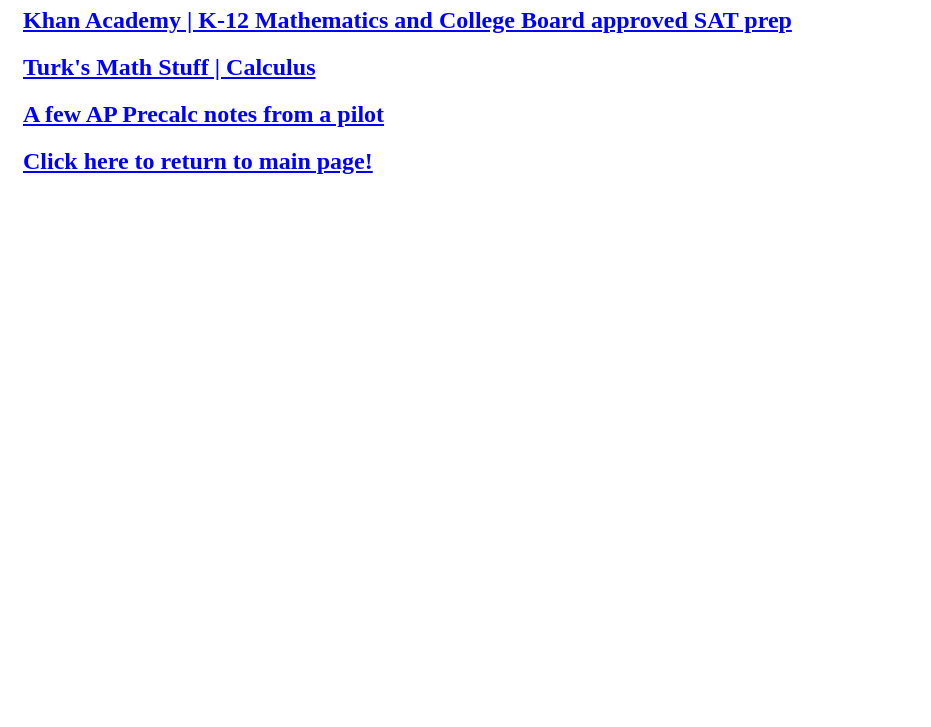
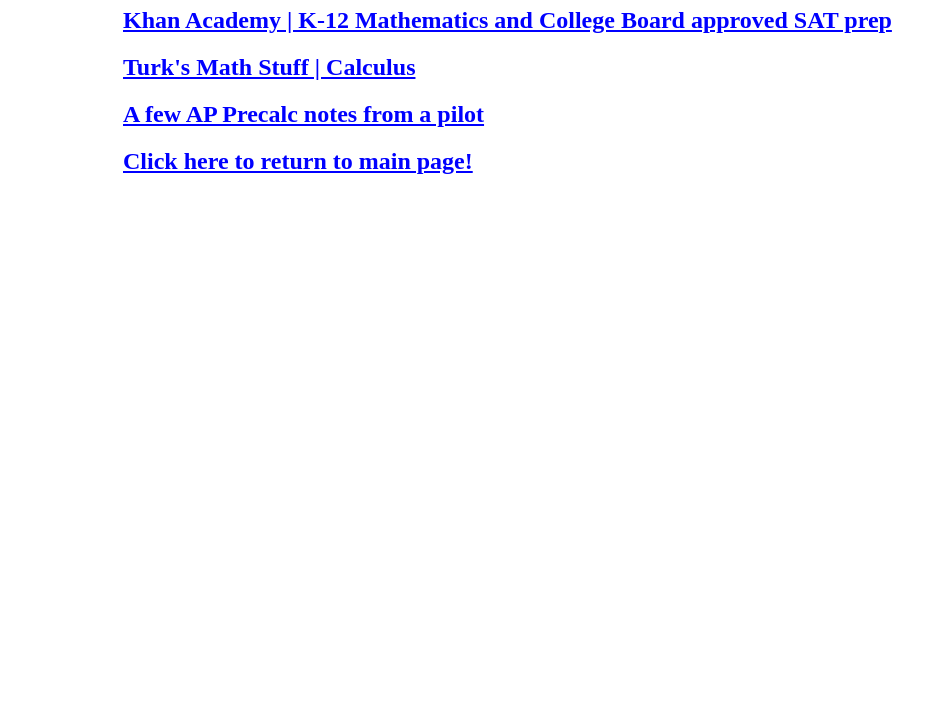
Before and after one commit to Noah-H3467/projectnoshedu, a plain HTML site: page links.html in a window 1280 px wide. Shown: the part 73-800 px from the top of the page, without its empty margins (0-931 px from the left). Drawn offline with Linux system fonts and the light colour scheme.

Commit message:
style.css more padding

```diff
--- a/style.css
+++ b/style.css
@@ -1,6 +1,6 @@
 .container {
-    padding-right: 15px;
-    padding-left: 15px;
+    padding-right: 115px;
+    padding-left: 115px;
     margin-right: auto;
     margin-left: auto;
 }
```
